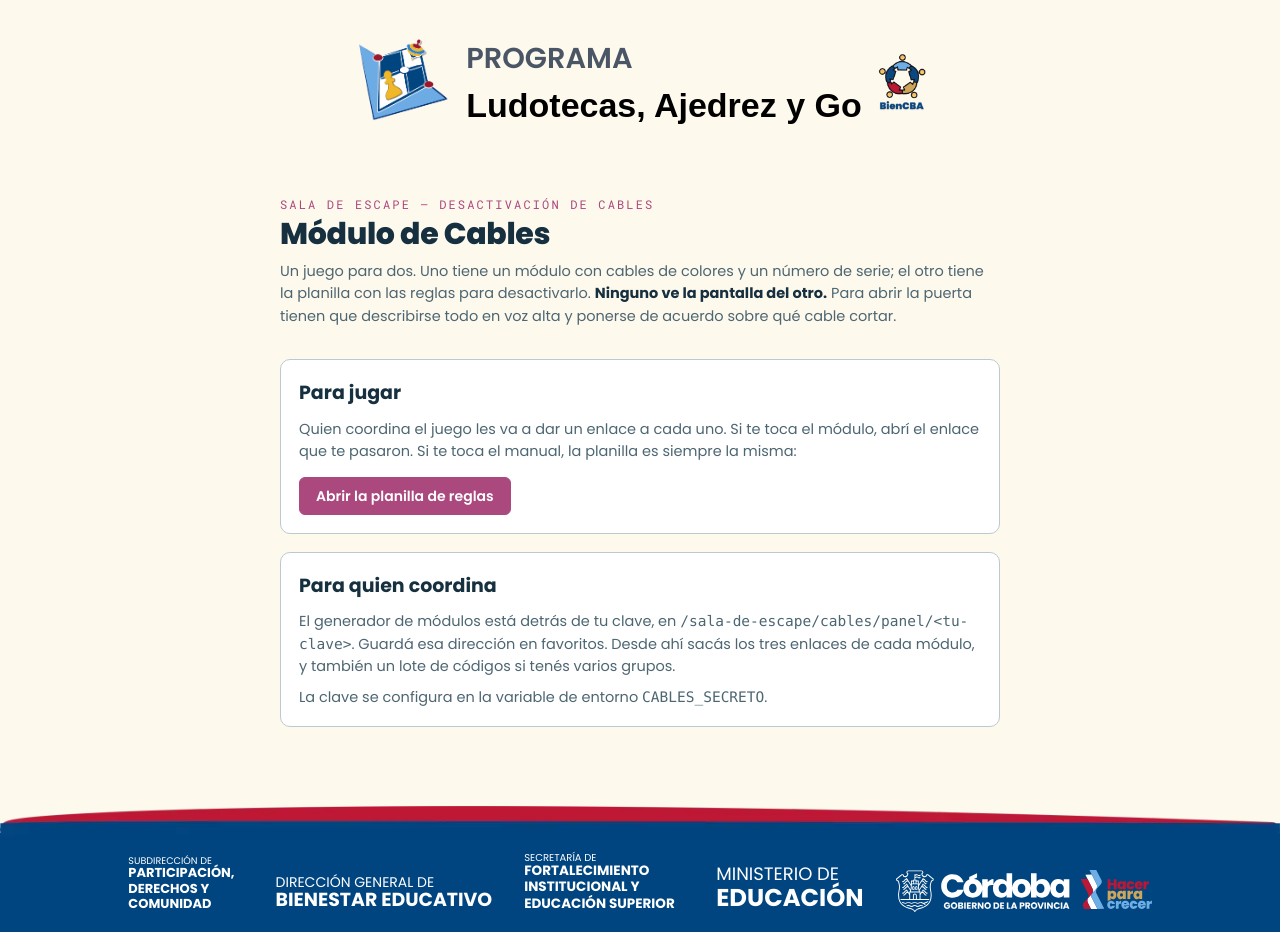
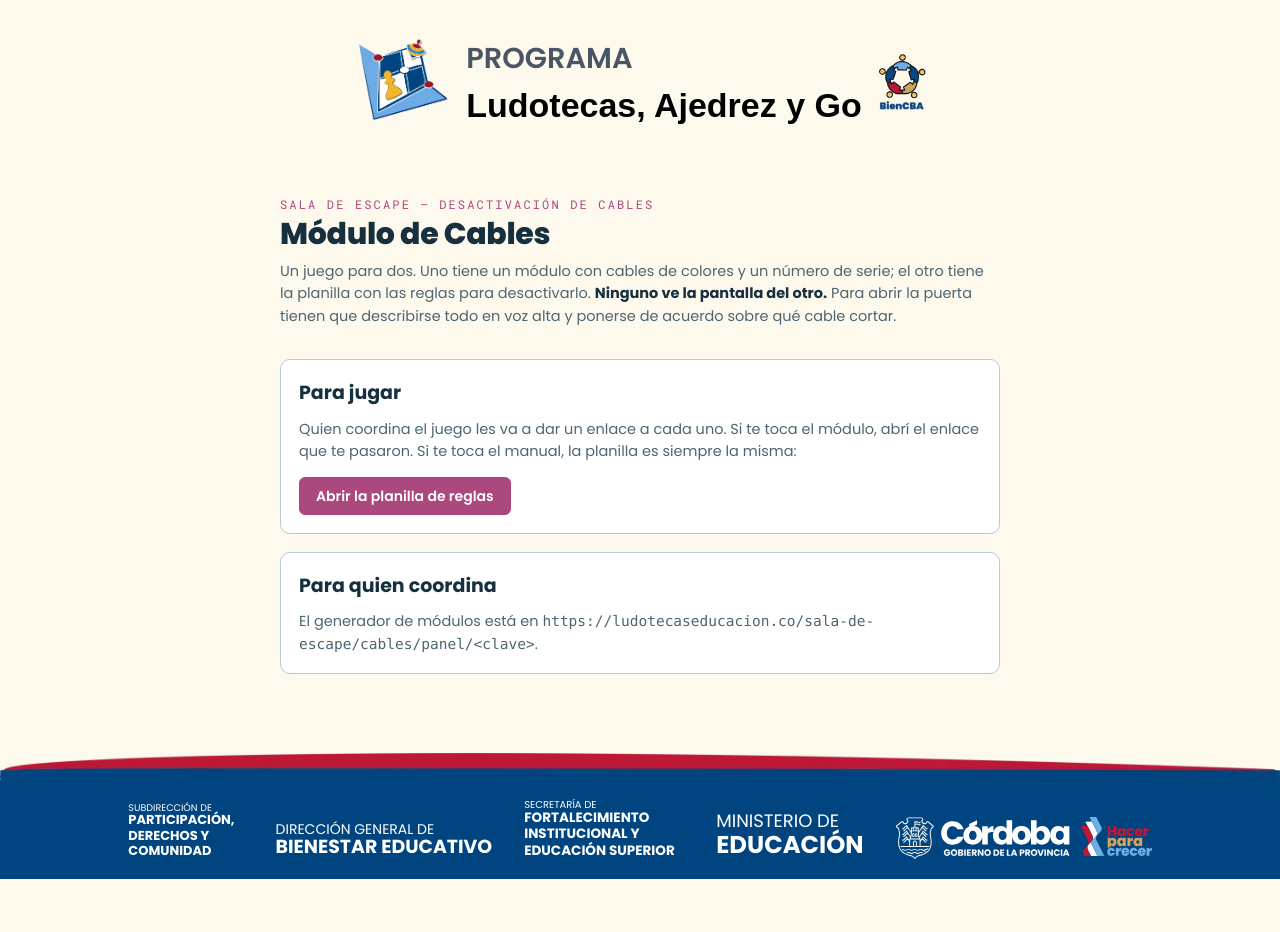
Before and after one commit to VladimirCharkot/ludotecas, a Next.js app: page /sala-de-escape/cables in a window 1280 px wide. After the commit the page ends 879 px from the top, so only its background shows below. Built offline with nearby package versions, Linux system fonts and the light colour scheme; a web font is replaced by a local one.

Commit message:
Más pulido de UX

```diff
--- a/app/sala-de-escape/cables/page.tsx
+++ b/app/sala-de-escape/cables/page.tsx
@@ -54,14 +54,11 @@ export default function CablesPage() {
       <section className={styles.panel}>
         <h2 className={styles.subtitulo}>Para quien coordina</h2>
         <p className={styles.parrafo}>
-          El generador de módulos está detrás de tu clave, en{" "}
-          <code>/sala-de-escape/cables/panel/&lt;tu-clave&gt;</code>. Guardá esa
-          dirección en favoritos. Desde ahí sacás los tres enlaces de cada
-          módulo, y también un lote de códigos si tenés varios grupos.
-        </p>
-        <p className={styles.parrafo}>
-          La clave se configura en la variable de entorno{" "}
-          <code>CABLES_SECRETO</code>.
+          El generador de módulos está en{" "}
+          <code>
+            https://ludotecaseducacion.co/sala-de-escape/cables/panel/&lt;clave&gt;
+          </code>
+          .
         </p>
       </section>
     </div>
--- a/app/sala-de-escape/cables/planilla/page.tsx
+++ b/app/sala-de-escape/cables/planilla/page.tsx
@@ -34,7 +34,7 @@ export default async function PlanillaPage({
 
   return (
     <div className={`${styles.wrap} ${styles.angosto}`}>
-      <header>
+      <header className="mb-6">
         <div className={styles.eyebrow}>
           Sala de escape — planilla de desactivación
         </div>
@@ -42,8 +42,8 @@ export default async function PlanillaPage({
         <p className={styles.parrafo}>
           Vos tenés las reglas; tu compañero tiene el módulo. No mires su
           pantalla: preguntale cuántos cables hay, de qué color es cada uno de
-          arriba hacia abajo y qué número de serie tiene la placa. Con eso
-          buscá acá abajo qué cable hay que cortar y decíselo.
+          arriba hacia abajo y qué número de serie tiene la placa. Con eso buscá
+          acá abajo qué cable hay que cortar y decíselo.
         </p>
       </header>
 
@@ -81,7 +81,9 @@ export default async function PlanillaPage({
         </p>
         <div className={styles.filtro}>
           <Link
-            className={`${styles.boton} ${styles.chico} ${soloN ? "" : styles.primario}`}
+            className={`${styles.boton} ${styles.chico} ${
+              soloN ? "" : styles.primario
+            }`}
             href={rutas.planilla()}
           >
             todas
@@ -89,7 +91,9 @@ export default async function PlanillaPage({
           {CANTIDADES.map((cant) => (
             <Link
               key={cant}
-              className={`${styles.boton} ${styles.chico} ${soloN === cant ? styles.primario : ""}`}
+              className={`${styles.boton} ${styles.chico} ${
+                soloN === cant ? styles.primario : ""
+              }`}
               href={`${rutas.planilla()}?n=${cant}`}
             >
               {cant} cables
--- a/components/cables/panel.tsx
+++ b/components/cables/panel.tsx
@@ -275,7 +275,7 @@ function Lote({
               ))}
             </tbody>
           </table>
-          <p className={`${styles.parrafo} ${styles.sinImprimir}`}>
+          <p className={`${styles.parrafo} ${styles.sinImprimir} pt-2`}>
             Este lote es estable: podés recargar la página o guardar el enlace y
             te salen los mismos códigos.
           </p>
```
